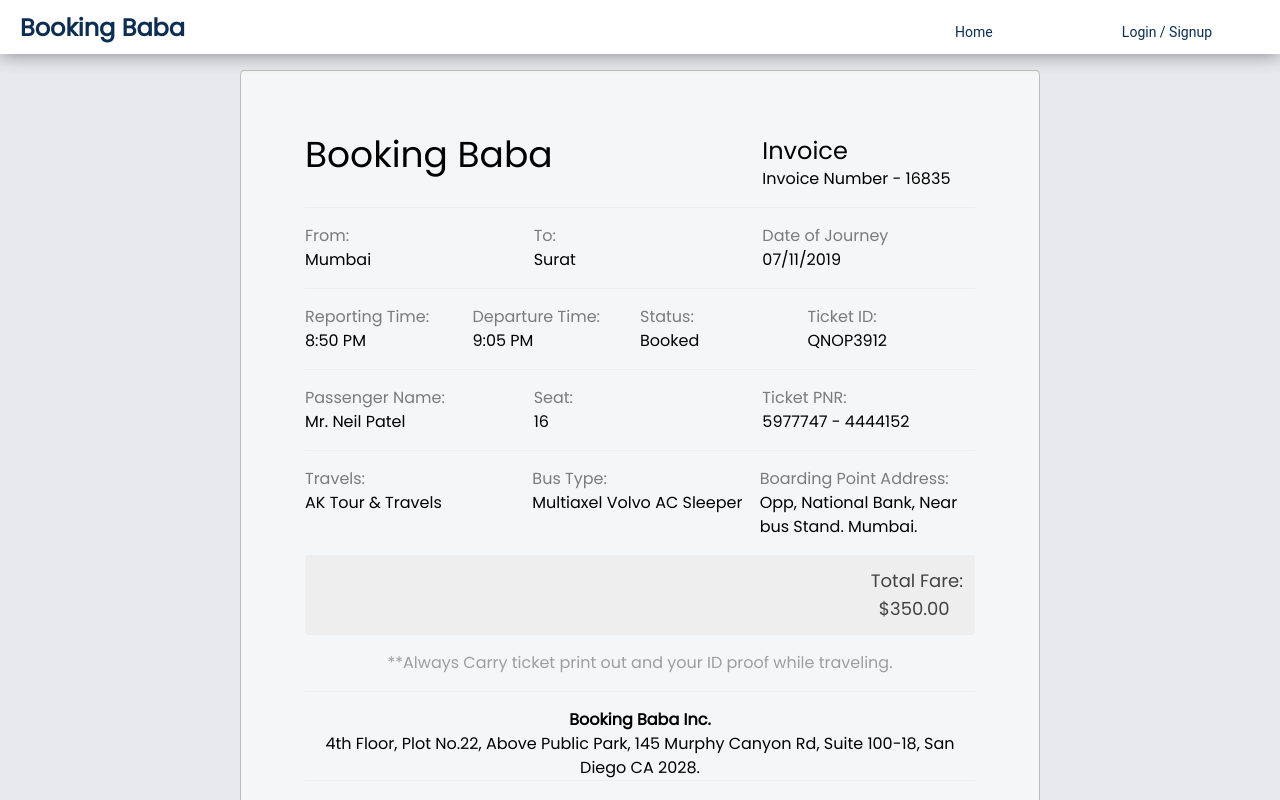
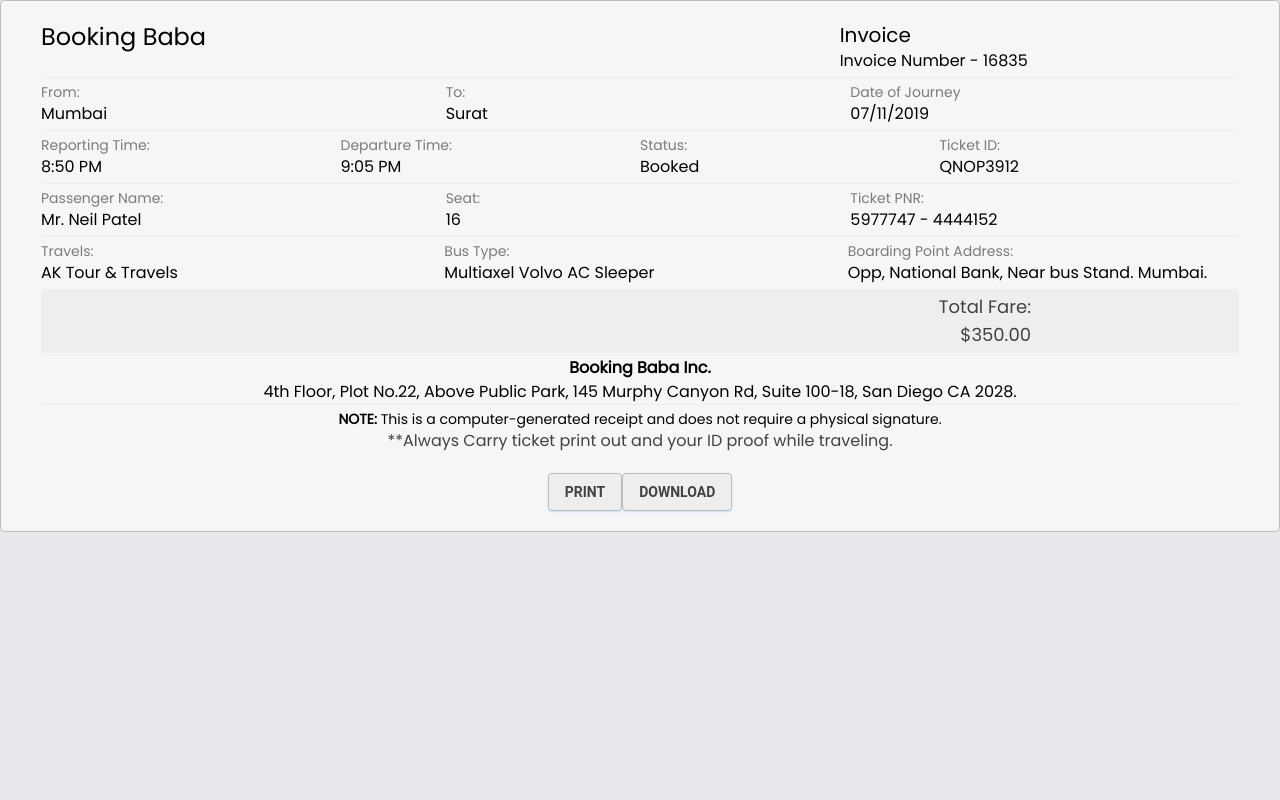
Before and after one commit to kundansk018/Booking-Baba, a Next.js app: page /user/bus/Invoice in a window 1280 px wide. Shown: the top 800 px of the page. Built offline with nearby package versions, Linux system fonts and the light colour scheme; a web font is replaced by a local one.

Commit message:
invoice & print invoice successfully

```diff
--- a/src/app/user/bus/Invoice/page.tsx
+++ b/src/app/user/bus/Invoice/page.tsx
@@ -1,101 +1,112 @@
 "use client";
 
+import BBButton from "@/app/components/BBButton";
+import { useRouter } from "next/navigation";
+import { useState } from "react";
+
 const Invoice = () => {
+  const [print, setPrint] = useState<boolean>(false);
+  const router = useRouter();
+  function funPrint() {
+    setPrint(true);
+    router.push("javascript:window.print()");
+  }
+
   return (
-    <div className="px-60 p-4">
-      <div className="container mx-auto p-16  border border-gray-400 rounded-[4px] bg-white bg-opacity-60 ">
-        <div className="grid grid-cols-1 md:grid-cols-3 gap-4">
+    <div className="">
+      <div className="card mx-auto px-10 py-5 border border-gray-400 rounded-[4px] bg-white bg-opacity-60 ">
+        <div className="grid grid-cols-3 ">
           <div className="col-span-2  ">
-            <h4 className=" text-4xl ">Booking Baba</h4>
+            <h4 className=" text-2xl ">Booking Baba</h4>
             <p></p>
           </div>
           <div className="flex-1 text-left sm:text-sm-end ">
-            <h4 className="mb-0 text-2xl">Invoice</h4>
+            <h4 className="mb-0 text-xl">Invoice</h4>
             <p className="mb-0">Invoice Number - 16835</p>
           </div>
         </div>
-        <hr className="my-4 " />
+        <hr className="my-1 " />
         <div className="grid grid-cols-1 sm:grid-cols-3 gap-4">
           <div className="w-1/3 mb-3 sm:mb-0">
-            <p className="text-md text-[#00000080]">From:</p>
+            <p className="text-sm text-[#00000080]">From:</p>
             <p className="font-bolt ">Mumbai</p>
           </div>
           <div className="  mb-3 sm:mb-0">
-            <p className="text-md text-[#00000080] text-uppercase">To:</p>
+            <p className="text-sm text-[#00000080] text-uppercase">To:</p>
             <p className="font-bolt">Surat</p>
           </div>
           <div>
-            <p className="text-md text-[#00000080] text-uppercase">
+            <p className="text-sm text-[#00000080] text-uppercase">
               Date of Journey
             </p>
             <p className="font-bolt">07/11/2019</p>
           </div>
         </div>
-        <hr className="w-full my-4" />
+        <hr className="bg-black my-1" />
         <div className="grid  grid-cols-4 ">
           <div className="  mb-3 sm:mb-0">
-            <p className="text-md text-[#00000080] text-uppercase">
+            <p className="text-sm text-[#00000080] text-uppercase">
               Reporting Time:
             </p>
 
             <p className="font-bolt">8:50 PM</p>
           </div>
           <div className="  mb-3 sm:mb-0">
-            <p className="text-md text-[#00000080] text-uppercase">
+            <p className="text-sm text-[#00000080] text-uppercase">
               Departure Time:
             </p>
 
             <p className="font-bolt">9:05 PM</p>
           </div>
           <div className="  mb-3 sm:mb-0">
-            <p className="text-md text-[#00000080] text-uppercase">Status:</p>
+            <p className="text-sm text-[#00000080] text-uppercase">Status:</p>
 
             <p className="font-bolt">Booked</p>
           </div>
           <div>
-            <p className="  text-md text-[#00000080] text-uppercase">
+            <p className="  text-sm text-[#00000080] text-uppercase">
               Ticket ID:
             </p>
 
             <p className="font-bolt">QNOP3912</p>
           </div>
         </div>
-        <hr className="my-4" />
+        <hr className="my-1" />
         <div className="grid  sm:grid-cols-3 gap-4">
           <div className="  mb-3 sm:mb-0">
-            <p className="text-md text-[#00000080] text-uppercase">
+            <p className="text-sm text-[#00000080] text-uppercase">
               Passenger Name:
             </p>
 
             <p className="font-bolt">Mr. Neil Patel</p>
           </div>
           <div className="  mb-3 sm:mb-0">
-            <p className="text-md text-[#00000080] text-uppercase">Seat:</p>
+            <p className="text-sm text-[#00000080] text-uppercase">Seat:</p>
 
             <p className="font-bolt">16</p>
           </div>
           <div>
-            <p className="  text-md text-[#00000080] text-uppercase">
+            <p className="  text-sm text-[#00000080] text-uppercase">
               Ticket PNR:
             </p>
 
             <p className="font-bolt">5977747 - 4444152</p>
           </div>
         </div>
-        <hr className="my-4" />
+        <hr className="my-1" />
         <div className="grid  sm:grid-cols-3 gap-3">
           <div className=" mb-3 sm:mb-0">
-            <p className="text-md text-[#00000080] text-uppercase">Travels:</p>
+            <p className="text-sm text-[#00000080] text-uppercase">Travels:</p>
 
             <p className="font-bolt">AK Tour &amp; Travels</p>
           </div>
           <div className=" mb-3 sm:mb-0">
-            <p className="text-md text-[#00000080] text-uppercase">Bus Type:</p>
+            <p className="text-sm text-[#00000080] text-uppercase">Bus Type:</p>
 
             <p className="font-bolt">Multiaxel Volvo AC Sleeper</p>
           </div>
           <div>
-            <p className=" text-md text-[#00000080] text-uppercase">
+            <p className=" text-sm text-[#00000080] text-uppercase">
               Boarding Point Address:
             </p>
 
@@ -104,15 +115,12 @@
             </p>
           </div>
         </div>
-        <p className="bg-gray-200 rounded text-gray-800 text-lg items-center font-bolt p-3 mt-4 flex justify-end">
+        <p className="bg-gray-200 rounded text-gray-800 text-lg items-center font-bolt p-1 pr-52 mt-1 text-right">
           <p>
             Total Fare: <p className="pl-2">$350.00</p>
           </p>
         </p>
-        <p className="text-center text-gray-500 mt-4">
-          **Always Carry ticket print out and your ID proof while traveling.
-        </p>
-        <hr className="my-4" />
+        <hr className="my-[1px]" />
         <p className="text-center">
           <div>
             <strong>Booking Baba Inc.</strong>
@@ -121,14 +129,37 @@
           100-18, San Diego CA 2028.
         </p>
         <hr />
-        <p className="text-center text-sm pt-5">
+        <p className="text-center text-sm pt-1">
           <strong>NOTE:</strong> This is a computer-generated receipt and does
           not require a physical signature.
         </p>
+        <p className="text-center text-gray-800 ">
+          **Always Carry ticket print out and your ID proof while traveling.
+        </p>
 
-        <div className="text-center  mt-10">
+        <div className="text-center  mt-5">
           <div className="btn-group ">
-            <a
+            {!print ? (
+              <>
+                <BBButton
+                  // href="javascript:window.print()"
+                  onClick={funPrint}
+                  className="btn bg-gray-200 w-fit text-gray-800 border border-gray-400 px-4 py-2 shadow-sm "
+                >
+                  <i className="fa fa-print "></i> Print
+                </BBButton>
+                <BBButton
+                  // href=""
+                  className="btn bg-gray-200 w-fit text-gray-800 border border-gray-400 px-4 py-2 shadow-sm"
+                >
+                  <i className="fa fa-download"></i> Download
+                </BBButton>
+              </>
+            ) : (
+              ""
+            )}
+
+            {/* <a
               href="javascript:window.print()"
               className="btn bg-gray-200 w- text-gray-800 border border-gray-400 px-4 py-2 shadow-sm "
             >
@@ -139,7 +170,7 @@
               className="btn bg-gray-200 text-gray-800 border border-gray-400 px-4 py-2 shadow-sm"
             >
               <i className="fa fa-download"></i> Download
-            </a>
+            </a> */}
           </div>
         </div>
       </div>
--- a/src/components/container.tsx
+++ b/src/components/container.tsx
@@ -19,9 +19,9 @@
   // }, []);
   return (
     <div className="relative">
-      {!["/auth", "/"]?.includes(window?.location?.pathname) && (
-        <Navigationbar />
-      )}
+      {!["/auth", "/", "/user/bus/Invoice"]?.includes(
+        window?.location?.pathname
+      ) && <Navigationbar />}
       {/*
       {!["/auth", "/"]?.includes(pathname) && <Navigationbar />}  */}
       {props.children}
```
